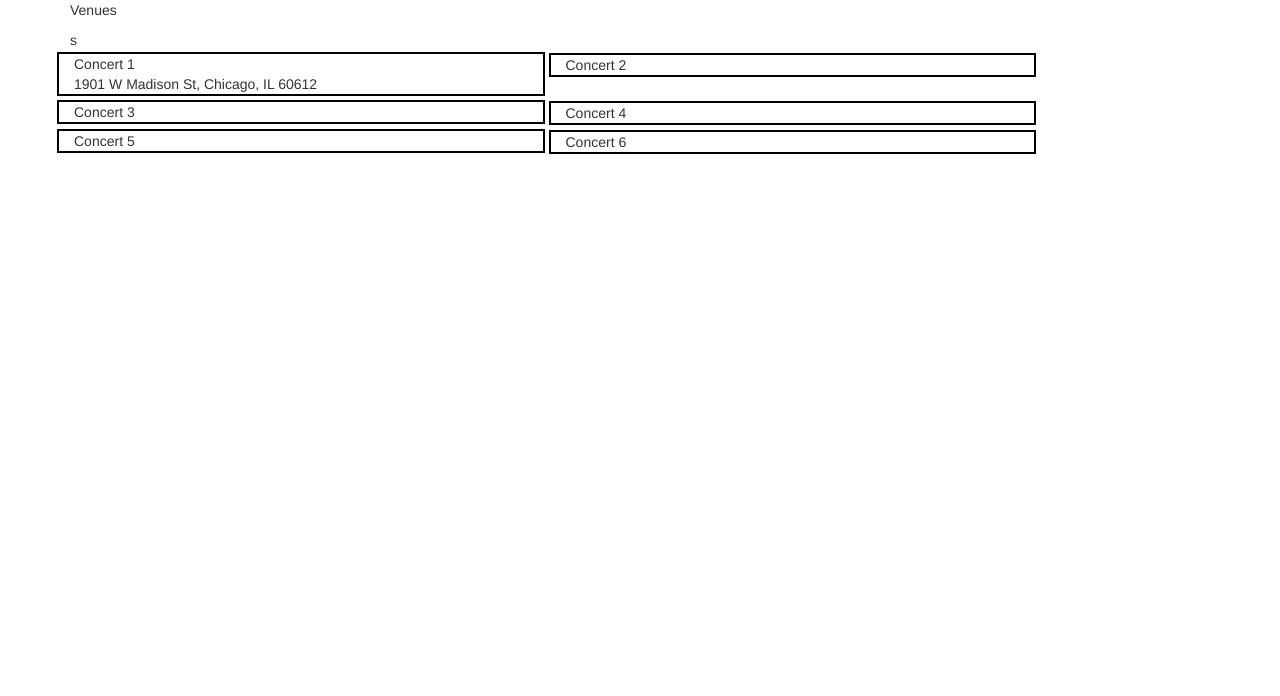
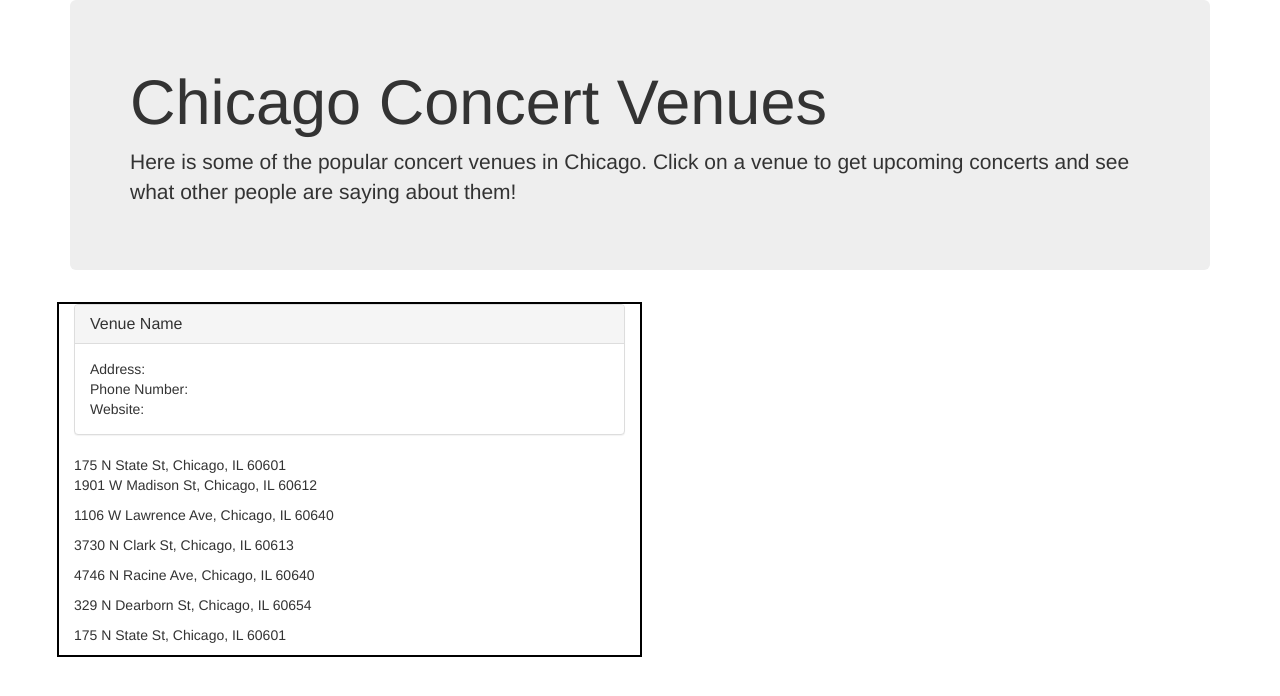
Before and after one commit to noahstrayve/chicago-concert-project, a plain HTML site: page index.html in a window 1280 px wide. Drawn offline with nearby package versions, Linux system fonts and the light colour scheme.

Commit message:
updated html in this branch working on sending js data to page

```diff
--- a/index.html
+++ b/index.html
@@ -11,60 +11,45 @@
 	</head>
 	<body>
 		<div class="container">
-		<div class="main heading">
-			<div class="instructions">
-				<p class="title">Venues</p>
+			<header>
+				<div class="headerContainer jumbotron">
+					<h1> Chicago Concert Venues</h1>
+					<p>Here is some of the popular concert venues in Chicago. Click on a venue to get upcoming concerts and see what other people are saying about them!</p>
 				</div>
-		</div>s
-
+			</header>
 			<div class="row">
-			<div class ="col-md-5 col-sm-5 col-xs-5 venue">
-				<div class="subheading" id="con1">
-				Concert 1
+				<div id= "venue-1" class ="col-md-6 col-sm-6 col-xs-6 venue">
+					<div class="panel panel-default">
+					  <div class="panel-heading">
+					    <h3 class="panel-title" id="name-1">Venue Name</h3>
+					  </div>
+					  <div class="panel-body">
+							<div class="row">
+								<div class="col-md-6">
+									<div class="row">
+										<div class="col-md-12 info">
+											Address:
 										</div>
 									</div>
-			<div class ="col-md-2 col-sm-2 col-xs-2">
+									<div class="row">
+										<div class="col-md-12 info">
+											Phone Number:
 										</div>
-			<div class= "col-md-5 col-sm-5 col-xs-5 venue">
-				<div class="subheading" id="con2">
-				Concert 2
+									</div>
+									<div class="row">
+										<div class="col-md-12 info">
+											Website:
 										</div>
 									</div>
 								</div>
-
-		<div class="row">
-			<div class ="col-md-5 col-sm-5 col-xs-5 venue">
-				<div class="subheading" id="con3">
-				Concert 3
-				</div>
-			</div>
-			<div class ="col-md-2 col-sm-2 col-xs-2">
-			</div>
-			<div class= "col-md-5 col-sm-5 col-xs-5 venue">
-				<div class="subheading" id="con4">
-				Concert 4
-				</div>
-			</div>
-		</div>
-
-		<div class="row">
-			<div class ="col-md-5 col-sm-5 col-xs-5 venue">
-				<div class="subheading" id="con5">
-				Concert 5
-				</div>
-			</div>
-			<div class ="col-md-2 col-sm-2 col-xs-2">
-			</div>
-			<div class= "col-md-5 col-sm-5 col-xs-5 venue">
-				<div class="subheading" id="con6">
-				Concert 6
+								<div class="col-md-6">
+									<!-- <img src="assets/images/unitedCenter.jpg" alt="unitedCenter"> -->
 								</div>
 							</div>
 					 	</div>
 					</div>
-
+				</div>
+			</div>
 	<script type="text/javascript" src="venue.js"></script>
-
-
 	</body>
 </html>
--- a/venue.js
+++ b/venue.js
@@ -12,7 +12,7 @@
 var database = firebase.database();
 
 //localize selectors.
-var con1 = $("#con1");
+var con1 = $("#venue-1");
 var con2 = $("#con2");
 var con3 = $("#con3");
 var con4 = $("#con4");
@@ -56,13 +56,13 @@ var attrArray = [name, address, website, image];
 // function that addsInfo to title page
 // take each venue from array
 //
+var newDiv = $("<div>")
 function addInfo() {
 	for (var i = 0; i < venueArray.length; i++) {
 		var event = venueArray[i];
 		var venueSelect = selectorArray[i];
-		var venueAttr = attrArray[i];
-		venueSelect.text(event[venueAttr[i]]);
-		var newDiv = $("<div>")
+		// var venueAttr = attrArray[i];
+
 		newDiv.addClass(`${venueArray[i]}`);
 		newDiv.text(event.address, event.website);
 		// newDiv.text(event.website);
@@ -73,12 +73,17 @@ function addInfo() {
 
 		console.log("-----------------");
 
+	var pack = `<p> ${event.address}</p>`;
+
+	con1.append(pack);
+		console.log(pack);
+
+
 	}
 
 }
 
 addInfo();
-
 
 // function printVenue(object){
 // 	for (var i = 0; i < venueArray.length; i++) {
```
Lines whose indentation alone changed are shown as unchanged.
